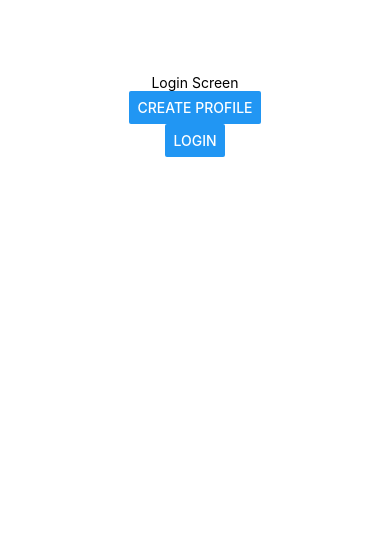
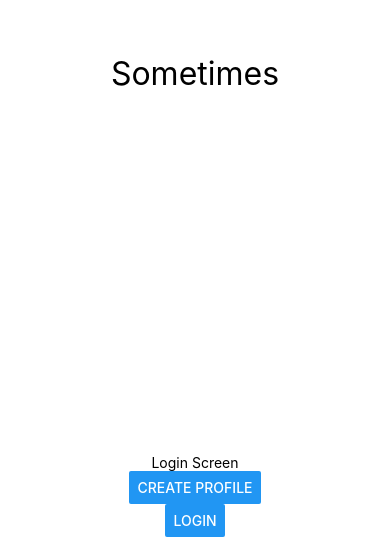
Before and after one commit to sometimes-app/frontend, a React Native app: screen /Login in a window 390 px wide. Shown: the part 307-844 px from the top of the page. Built offline with nearby package versions, Linux system fonts and the light colour scheme.

Commit message:
fade in animation for entire string

```diff
--- /dev/null
+++ b/src/AnimatedText.jsx
@@ -0,0 +1,53 @@
+import { Animated, Text, StyleSheet } from "react-native";
+import { SafeAreaView } from "react-native-safe-area-context";
+import React, { useEffect, useRef} from "react";
+
+
+
+/**
+ * Fades text in
+ * @param {string} text Text to fade in
+ * @param {boolean} byChar Fade text in by word or characters
+ */
+const AnimatedText = ({text}) => {
+
+    useEffect(() => {
+        fadeIn()
+    })
+
+    const fadeAnim = useRef(new Animated.Value(0)).current;
+
+    const fadeIn = () => {
+        Animated.timing(fadeAnim, {
+            toValue: 1,
+            duration: 2500,
+            useNativeDriver: true,
+        }).start();
+    }
+
+    return (
+        <SafeAreaView style={styles.container}>
+            <Animated.View style={[
+                {
+                    opacity: fadeAnim
+                }
+            ]}>
+                <Text style={styles.fadingText}>{text}</Text>
+            </Animated.View>
+        </SafeAreaView>
+    )
+}
+
+const styles = StyleSheet.create({
+    container: {
+      flex: 1,
+      backgroundColor: '#fff',
+      alignItems: 'center',
+      justifyContent: 'center',
+    },
+    fadingText:{
+        fontSize: 32
+    },
+  });
+
+export default AnimatedText
--- a/src/LoginScreen.js
+++ b/src/LoginScreen.js
@@ -1,9 +1,12 @@
 import { StatusBar } from 'expo-status-bar';
 import { StyleSheet, Text, View, Button } from 'react-native';
+import AnimatedText from './AnimatedText';
 
 const LoginScreen = ( {navigation} ) => {
     return (
       <View style={styles.container}>
+        <AnimatedText text={'Sometimes'}></AnimatedText>
+
         <Text>Login Screen</Text>
         <Button
           title="Create Profile"
```
